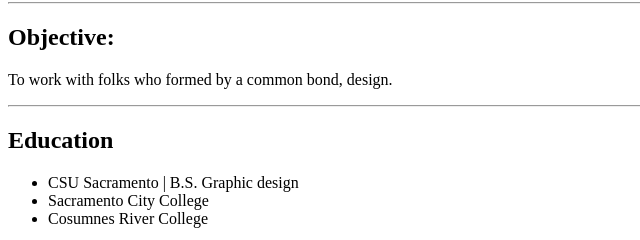
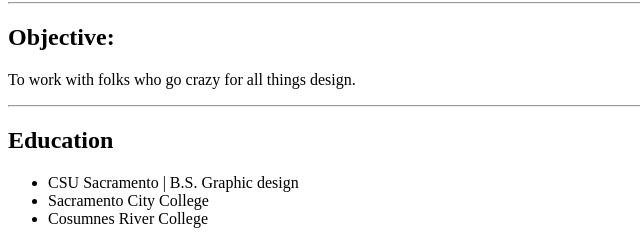
Before and after one commit to hmniAnt/html-portfolio, a plain HTML site: page index.html in a window 1280 px wide. Shown: the part 290-530 px from the top of the page, 0-640 px from the left. Drawn offline with Linux system fonts and the light colour scheme.

Commit message:
Update index.html

```diff
--- a/index.html
+++ b/index.html
@@ -10,7 +10,7 @@
     <img src="./assets/images/ant.png" height="200" alt="portrait of anthony ordonez"/>
     <hr  >
     <h2>Objective:</h2>
-    <p>To work with folks who formed by a common bond, design.</p>
+    <p>To work with folks who go crazy for all things design.</p>
     <hr  />
     <h2>Education</h2>
     <ul>
```
